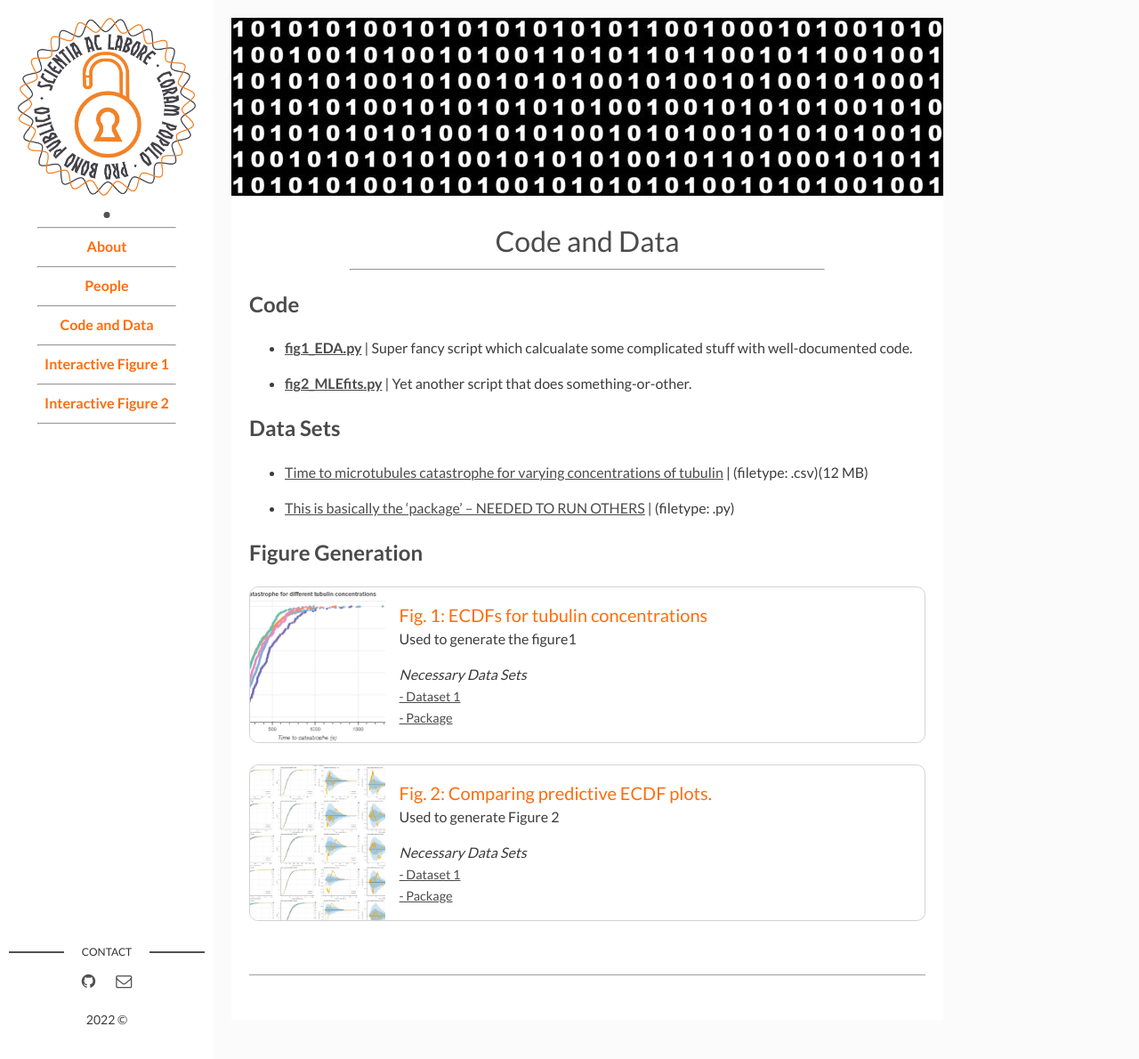
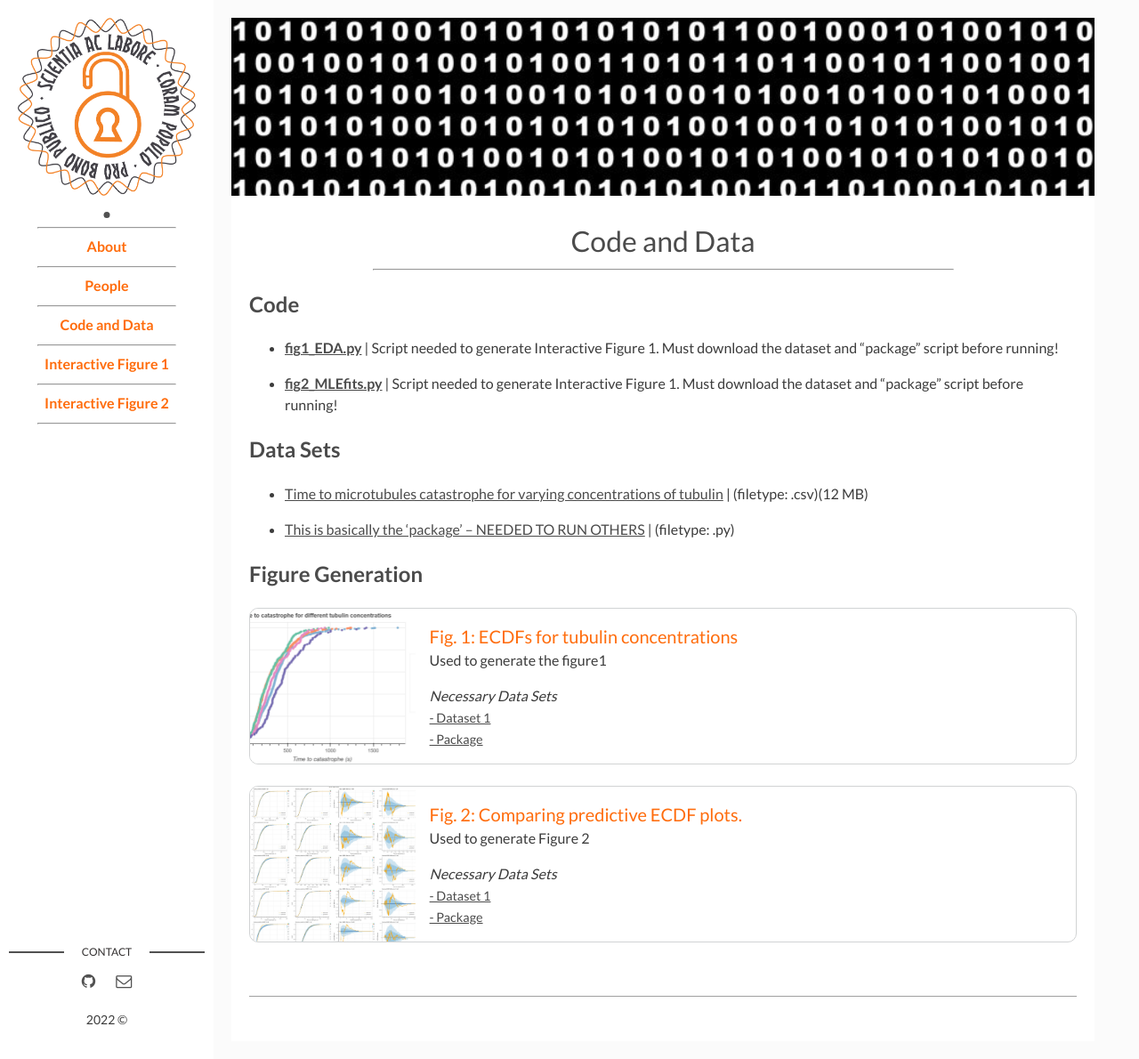
Before and after one commit to mabolene/microtubule_website, a Jekyll site: the page built from page02_code_data.md, in a window 1280 px wide and 1190 px high. Shown: the whole window at 89% size. Built offline with Jekyll 4.4.1, drawn with Linux system fonts in a browser that asks for light colours.

Commit message:
cleaned up a little bit

```diff
--- a/_data/code.yaml
+++ b/_data/code.yaml
@@ -1,9 +1,8 @@
 - script:
   name: fig1_EDA.py
   desc: >
-    Super fancy script which calcualate some complicated stuff with
-    well-documented code.
+    Script needed to generate Interactive Figure 1. Must download the dataset and "package" script before running!
 - script:
   name: fig2_MLEfits.py
   desc: >
-    Yet another script that does something-or-other.
+    Script needed to generate Interactive Figure 1. Must download the dataset and "package" script before running!
```
Also changed, not shown: _data/about.yaml (+3 -10 lines).
